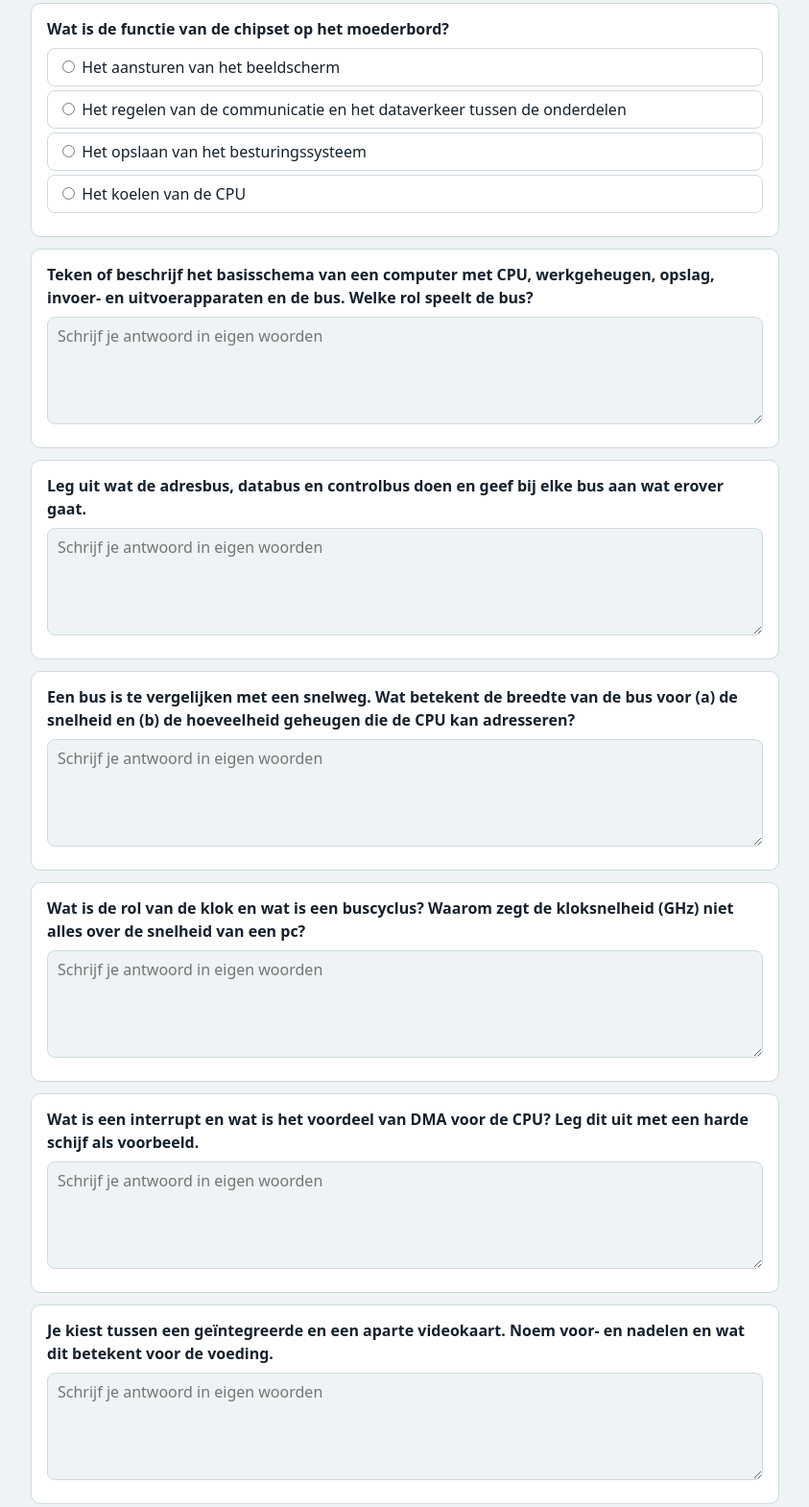
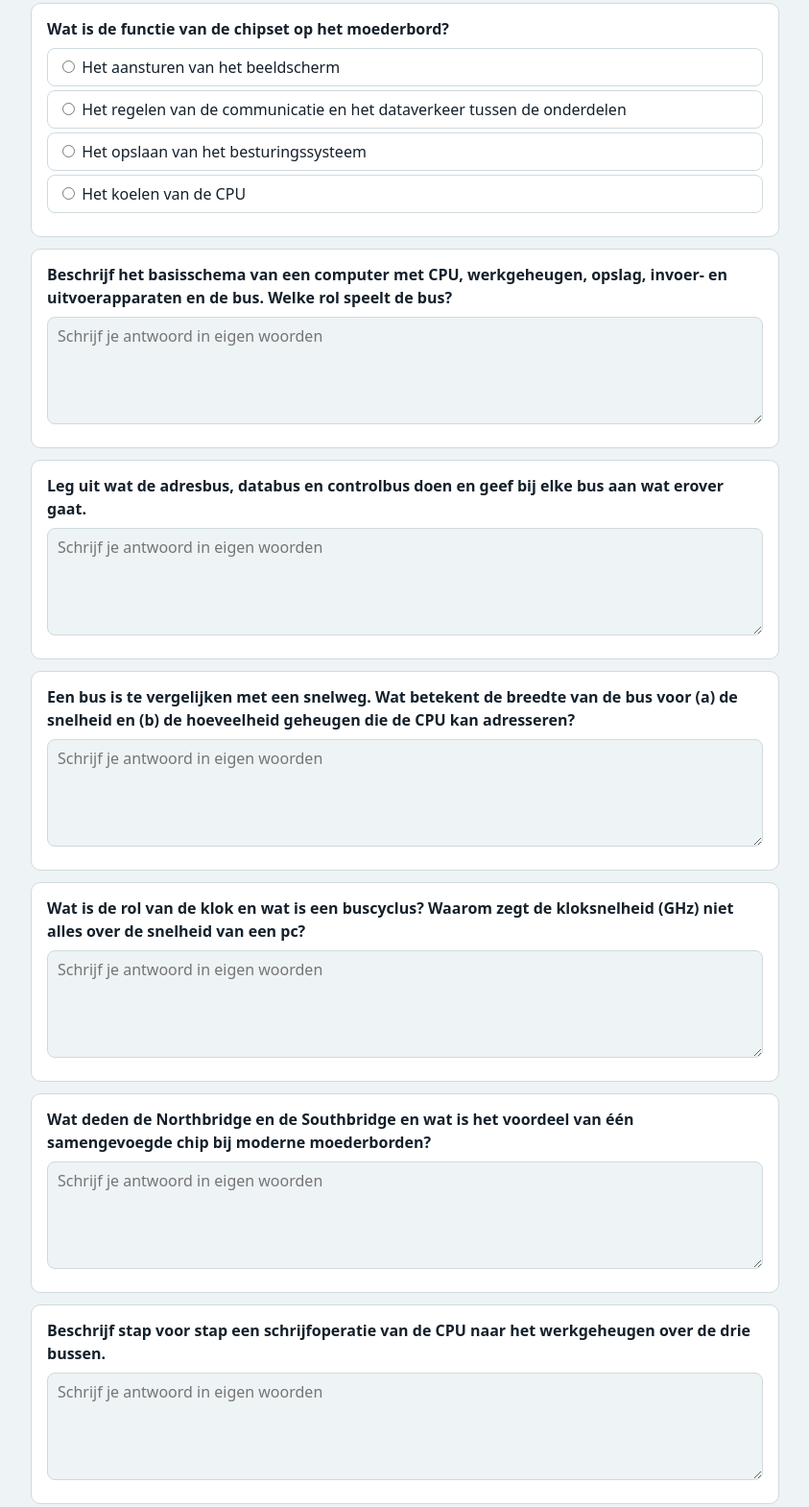
Before and after one commit to sennalindner/opdrachten, a plain HTML site: page index.html in a window 1280 px wide. Shown: the part 1183-2753 px from the top of the page at 96% size, without its empty margins (218-1061 px from the left). Drawn offline with Linux system fonts and the light colour scheme.

Commit message:
Update index.html

```diff
--- a/index.html
+++ b/index.html
@@ -85,12 +85,12 @@ const Q=[
 [6,"m","Waarom gebruiken streaming en internettelefonie vaak UDP?",["Minimale vertraging is belangrijk en het verlies van een pakket is op te vangen","UDP is betrouwbaarder dan TCP","UDP versleutelt alle data","UDP deelt IP-adressen uit"],0,"UDP is een minimale aanpassing van IP: geen bevestigingen en geen hertransmissie."],
 [6,"n","Verkort dit IPv6-adres zo ver mogelijk: 2001:0db8:85a3:0000:0000:8a2e:0370:7334",["2001:db8:85a3::8a2e:370:7334"],0,"Laat voorloopnullen weg en vervang één reeks opeenvolgende nul-blokken door «::». Dat mag maar één keer."],
 [6,"m","Welke functie heeft DNS?",["Domeinnamen omzetten naar IP-adressen","IP-adressen toewijzen aan apparaten","Pakketten opnieuw versturen","Mail ontvangen"],0,"IP-adressen uitdelen is het werk van DHCP, meestal in je router."],
-[0,'v','Teken of beschrijf het basisschema van een computer met CPU, werkgeheugen, opslag, invoer- en uitvoerapparaten en de bus. Welke rol speelt de bus?',['CPU, werkgeheugen, opslag (SSD of harde schijf) en in- en uitvoerapparaten (toetsenbord, monitor) zijn allemaal aangesloten op de bus: een stelsel van lijnen waarlangs data van de ene component naar de andere gaat. De chipset op het moederbord regelt het dataverkeer.'],4,''],
+[0,'v','Beschrijf het basisschema van een computer met CPU, werkgeheugen, opslag, invoer- en uitvoerapparaten en de bus. Welke rol speelt de bus?',['CPU, werkgeheugen, opslag (SSD of harde schijf) en in- en uitvoerapparaten (toetsenbord, monitor) zijn allemaal aangesloten op de bus: een stelsel van lijnen waarlangs data van de ene component naar de andere gaat. De chipset op het moederbord regelt het dataverkeer.'],4,''],
 [0,'v','Leg uit wat de adresbus, databus en controlbus doen en geef bij elke bus aan wat erover gaat.',['Adresbus: het adres van de geheugenplaats (van CPU naar geheugen). Databus: de gegevens zelf. Controlbus: stuursignalen zoals lees- en schrijfsignaal, klokpulsen, interrupts, resets en DMA.'],4,''],
 [0,'v','Een bus is te vergelijken met een snelweg. Wat betekent de breedte van de bus voor (a) de snelheid en (b) de hoeveelheid geheugen die de CPU kan adresseren?',['(a) Meer databuslijnen betekent meer bits tegelijk, net als meer rijstroken meer doorstroming geven. (b) Meer adreslijnen geven meer unieke adressen: n lijnen geven 2<sup>n</sup> adressen. Met 8 adreslijnen zijn dat er 256.'],4,''],
 [0,'v','Wat is de rol van de klok en wat is een buscyclus? Waarom zegt de kloksnelheid (GHz) niet alles over de snelheid van een pc?',['De klok geeft pulsen waarmee alle transacties op de bus gelijk lopen. In elke klokperiode kan één transactie plaatsvinden: een buscyclus. Ook de GPU, de snelheid van de schijf en de hoeveelheid en snelheid van het werkgeheugen bepalen hoe snel een pc werkt.'],4,''],
-[0,'v','Wat is een interrupt en wat is het voordeel van DMA voor de CPU? Leg dit uit met een harde schijf als voorbeeld.',['Een interrupt is een signaal via de controlbus waarmee een component de CPU om aandacht vraagt. Met DMA zet een DMA-controller data van de schijf zelf in het geheugen. De CPU hoeft niet elk gegeven te verplaatsen en kan intussen andere taken uitvoeren.'],4,''],
-[0,'v','Je kiest tussen een geïntegreerde en een aparte videokaart. Noem voor- en nadelen en wat dit betekent voor de voeding.',['Geïntegreerd: goedkoop en zuinig, geen extra koeling, maar het gebruikt werkgeheugen en is minder krachtig. Apart: eigen GPU, geheugen en koeling, dus geschikt voor gamers en 3D-werk, maar duurder en met een zwaardere voeding en meer koeling nodig.'],4,''],
+//[0,'v','Wat is een interrupt en wat is het voordeel van DMA voor de CPU? Leg dit uit met een harde schijf als voorbeeld.',['Een interrupt is een signaal via de controlbus waarmee een component de CPU om aandacht vraagt. Met DMA zet een DMA-controller data van de schijf zelf in het geheugen. De CPU hoeft niet elk gegeven te verplaatsen en kan intussen andere taken uitvoeren.'],4,''],
+//[0,'v','Je kiest tussen een geïntegreerde en een aparte videokaart. Noem voor- en nadelen en wat dit betekent voor de voeding.',['Geïntegreerd: goedkoop en zuinig, geen extra koeling, maar het gebruikt werkgeheugen en is minder krachtig. Apart: eigen GPU, geheugen en koeling, dus geschikt voor gamers en 3D-werk, maar duurder en met een zwaardere voeding en meer koeling nodig.'],4,''],
 [1,'v','Leg uit hoe de CPU een instructie verwerkt met de instructiecyclus. Noem de rol van Control Unit, ALU, registers en program counter.',['Fetch: de Control Unit leest de instructie op het adres in de program counter uit het RAM en zet die in het instructieregister, daarna gaat de program counter één omhoog. Decode: de instructie wordt geanalyseerd. Execute: de ALU voert de bewerking uit met data uit de registers en het resultaat gaat terug naar het RAM.'],4,''],
 [1,'v','Wat is de Von Neumann-bottleneck en welke twee oplossingen kent een moderne CPU?',['Elke cyclus moet helemaal klaar zijn voordat de volgende begint, zoals één team dat een hele auto bouwt voordat de volgende start. Oplossingen: pipelining (de volgende instructie alvast ophalen) en meerdere cores die parallel werken.'],4,''],
 [1,'v','Leg uit wat pipelining is en waarom het niet werkt bij een voorwaardelijke sprong zoals: if A &gt; 0 then B else C.',['Tijdens het uitvoeren van de ene instructie wordt de volgende al opgehaald en gedecodeerd, zoals bij een lopende band. Bij een keuze is pas na de vergelijking bekend welke instructie volgt, dus de alvast opgehaalde instructie kan de verkeerde zijn.'],4,''],
```
